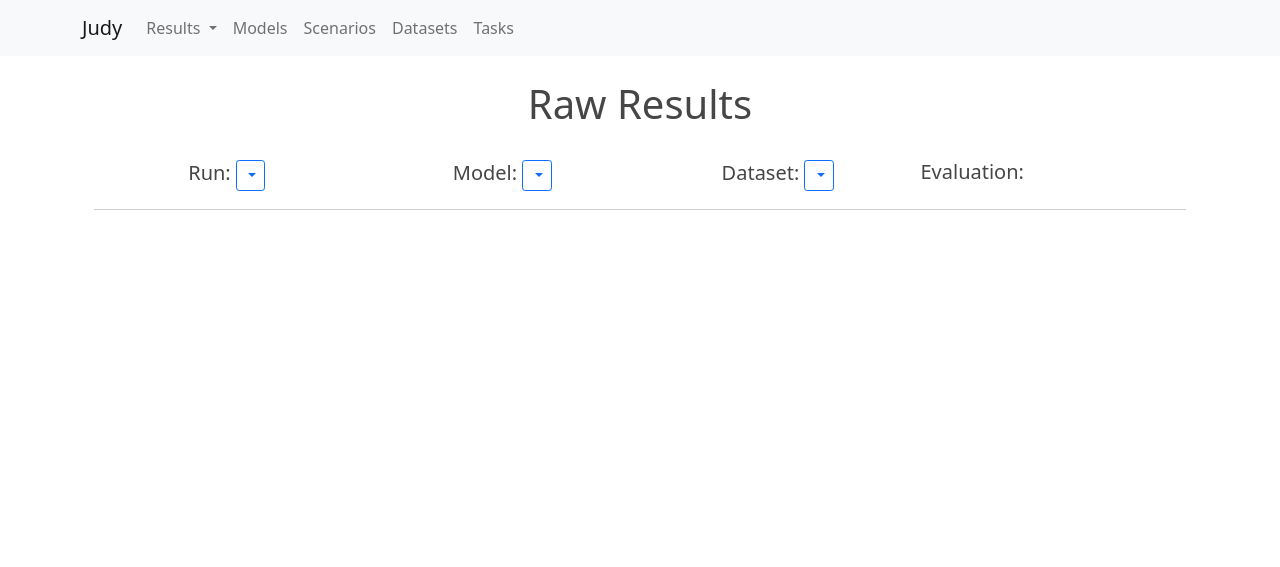
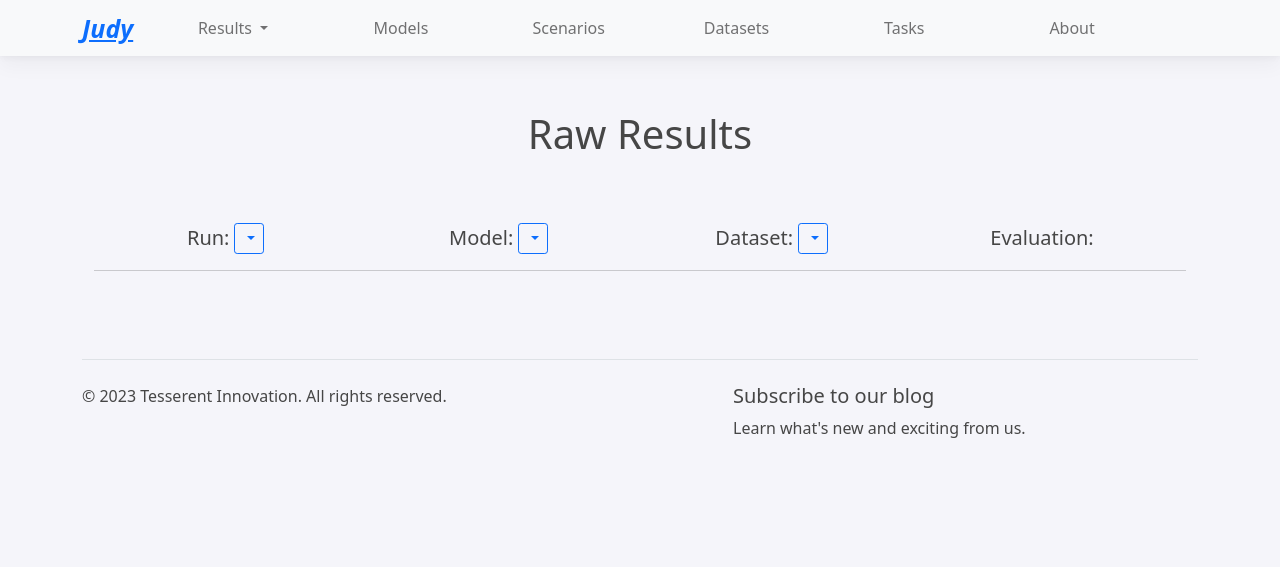
Before and after one commit to TNT-Hoopsnake/judy, a Flask app: template judy/web_app/templates/raw_results.html in a window 1280 px wide. Shown: the top 567 px of the page. Run offline with Flask 3, Linux system fonts and the light colour scheme; the template is opened without the code that fills it, so the values that code supplies are empty; parts of the project's set-up code (start-up, migrations or seed data) failed here and were passed over.

Commit message:
ui improvements
- css changes to add polish
- pulled out description into about page
- added footer

```diff
--- a/judy/config/files/example_eval_config.yaml
+++ b/judy/config/files/example_eval_config.yaml
@@ -59,7 +59,7 @@ scenarios:
 
   - name: Question Answering
     id: qa
-    desc: This scenario tests the model's ability to answer questions under different conditions - with/without context, open-ended questions, unanswerable uestions etc.
+    desc: This scenario tests the model's ability to answer questions under different conditions - with/without context, open-ended questions, unanswerable questions etc.
     score_min: 0
     score_max: 10
     datasets: ["squad_v2", "quac", "launch/open_question_type", "riddle_sense", "ethics_suite", "ms_marco"]
--- a/judy/web_app/app.py
+++ b/judy/web_app/app.py
@@ -34,6 +34,11 @@ def runs_dashboard():
     }
     context = {"data": run_data, "combined": combined_run}
     return render_template("run_dashboard.html", context=context)
+
+
+@app.route("/about")
+def about():
+    return render_template("about_page.html", context={})
 
 
 # not currently in use - might return it later idk?
--- a/judy/web_app/static/styles.css
+++ b/judy/web_app/static/styles.css
@@ -1,15 +1,78 @@
+:root {
+    --body-color: rgb(70, 70, 70);
+    --body-background: #f5f5fa;
+    --card-background: #fff;
+    --card-border-radius: 10px;
+    --shadow-l1: 0px 4px 8px rgba(0, 0, 0, 0.04), 0px 0px 2px rgba(0, 0, 0, 0.06), 0px 0px 1px rgba(0, 0, 0, 0.04);
+    --shadow-l2: 0px 10px 20px rgba(0, 0, 0, 0.04), 0px 2px 6px rgba(0, 0, 0, 0.04), 0px 0px 1px rgba(0, 0, 0, 0.04);
+    --shadow-l3: 0px 10px 20px rgba(0, 0, 0, 0.04), 0px 2px 6px rgba(0, 0, 0, 0.04), 0px 0px 1px rgba(0, 0, 0, 0.04);
+    --shadow-l4: 0px 24px 32px rgba(0, 0, 0, 0.04), 0px 16px 24px rgba(0, 0, 0, 0.04), 0px 4px 8px rgba(0, 0, 0, 0.04), 0px 0px 1px rgba(0, 0, 0, 0.04)
+}
+
 body {
-    color:rgb(70, 70, 70)
+    color: var(--body-color);
+    background: var(--body-background);
+    margin: 0;
+    -webkit-font-smoothing: antialiased;
+    -moz-osx-font-smoothing: grayscale
 }
+
+#content {
+    padding-top: 30px;
+}
+
+.navbar {
+    box-shadow: var(--shadow-l3);
+}
+
+.navbar-brand h1 {
+    font-size: 25px;
+    color: var(--bs-primary);
+    font-weight: bold;
+    margin-bottom: 0;
+    font-style: italic;
+    text-decoration: underline;
+}
+
+.navbar-nav {
+    width: 100%;
+    display: inline-block;
+}
+
+.nav-item {
+    float: left;
+    width: 16%;
+    text-align: center;
+}
+
 .no-bullets {
     list-style-type:none;
+}
+
+.page-title {
+    padding-bottom: 3%;
 }
 
 .judy-card {
     margin-top: 3%;
     margin-bottom: 3%;
-    height: 300px;
+    height: 400px;
     overflow-y: auto;
+    background-color: var(--card-background);
+    box-shadow: var(--shadow-l1);
+    border-radius: var(--card-border-radius);
+    transition: box-shadow .3s ease;
+}
+
+.card-header {
+    font-weight: bold;
+}
+
+.accordion {
+    background-color: var(--card-background);
+    box-shadow: var(--shadow-l1);
+    border-radius: var(--card-border-radius);
+    transition: box-shadow .3s ease;
 }
 
 .filter-radio {
@@ -47,10 +110,16 @@ h4 {
 
 .raw-result-filter-group {
     margin-right: 10px;
-    align-items: baseline;
+    align-items: center;
     justify-content: center;
 }
 
 .raw-result-filter-item h5 {
     margin-right: 5px;
+    margin-bottom: 0px;
 }
+
+footer {
+    bottom:0;
+    width: 100%;
+}
--- a/judy/web_app/templates/base.html
+++ b/judy/web_app/templates/base.html
@@ -11,7 +11,7 @@
     <header>
         <nav class="navbar navbar-expand-lg navbar-light bg-light">
             <div class="container">
-                <a class="navbar-brand" href="/">Judy</a>
+                <a class="navbar-brand" href="/"><h1>Judy</h1></a>
                 <button class="navbar-toggler" type="button" data-bs-toggle="collapse" data-bs-target="#navbarNav" aria-controls="navbarNav" aria-expanded="false" aria-label="Toggle navigation">
                     <span class="navbar-toggler-icon"></span>
                 </button>
@@ -39,7 +39,7 @@
                             <a class="nav-link" href="{{url_for('tasks')}}">Tasks</a>
                         </li>
                         <li class="nav-item">
-
+                            <a class="nav-link" href="{{url_for('about')}}">About</a>
                         </li>
                     </ul>
                 </div>
@@ -49,10 +49,21 @@
     <body>
         <div id="content" class="container">
             {% block content %}{% endblock %}
+            <footer class="footer py-5">
+                <div class="row">
+                    <div class="col">
+                        <div class="d-flex flex-column flex-sm-row justify-content-between py-4 my-4 border-top">
+                            <p>© 2023 Tesserent Innovation. All rights reserved.</p>
+                            <div class="col-md-5 offset-md-1 mb-3">
+                                <h5>Subscribe to our blog</h5>
+                                <p>Learn what's new and exciting from us.</p>
+                            </div>
+                        </div>
+                    </div>
+                </div>
+            </footer>
         </div>
     </body>
-    <footer>
-        <!-- Common footer content goes here -->
-    </footer>
+
 </body>
 </html>
--- a/judy/web_app/templates/card_page.html
+++ b/judy/web_app/templates/card_page.html
@@ -4,9 +4,9 @@
 {% block content %}
 
 <div class="container">
-    <div class="text-center my-3">
+    <div class="page-title text-center my-3">
         <h1>{{page_title}}</h1>
-        <h4>{{page_subtitle}}</h4>
+        <p>{{page_subtitle}}</p>
     </div>
     {% if is_filtered %}
         <button class="btn btn-outline-primary" id="clear-filter-btn">Show All</button>
--- a/judy/web_app/templates/model_page.html
+++ b/judy/web_app/templates/model_page.html
@@ -4,7 +4,7 @@
 
 {% block content %}
 <div class="container">
-    <div class="row text-center mt-3">
+    <div class="page-title row text-center mt-3">
         <h1>MODEL: {{context['model']}}</h1>
     </div>
     <hr>
--- a/judy/web_app/templates/raw_results.html
+++ b/judy/web_app/templates/raw_results.html
@@ -12,7 +12,7 @@
   }
 </style>
 <div class="container">
-  <div class="row text-center my-4">
+  <div class="page-title row text-center my-4">
     <h1>Raw Results</h1>
   </div>
   <div class="raw-result-filter-item">
@@ -60,7 +60,7 @@
         </div>
     </div>
 
-    <div class="col" id="eval-buttons">
+    <div class="col raw-result-filter-group raw-result-filter-item" id="eval-buttons">
       <label for="eval-btn-0">
         <h5>Evaluation: </h5>
       </label>
--- a/judy/web_app/templates/run_page.html
+++ b/judy/web_app/templates/run_page.html
@@ -7,7 +7,7 @@
 {% block content %}
 
 <div class="container">
-    <div class="row text-center mt-3">
+    <div class="page-title row text-center mt-3">
         <h1>RUN: {{context['run']}}</h1>
     </div>
     <div class="row">
```
Also changed, not shown: judy/web_app/templates/about_page.html (added, +22 -0 lines), judy/web_app/templates/run_dashboard.html (+3 -16 lines).
